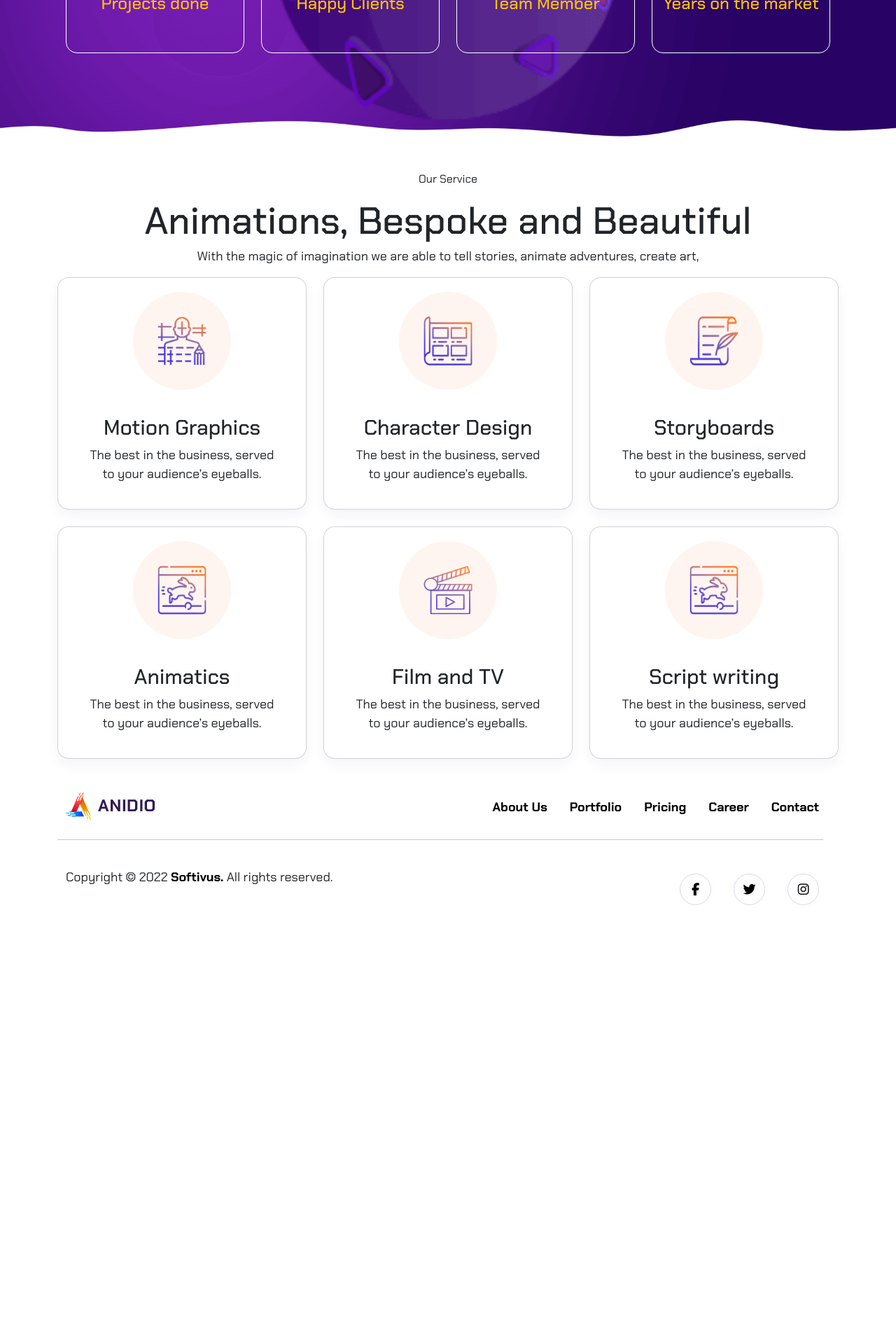
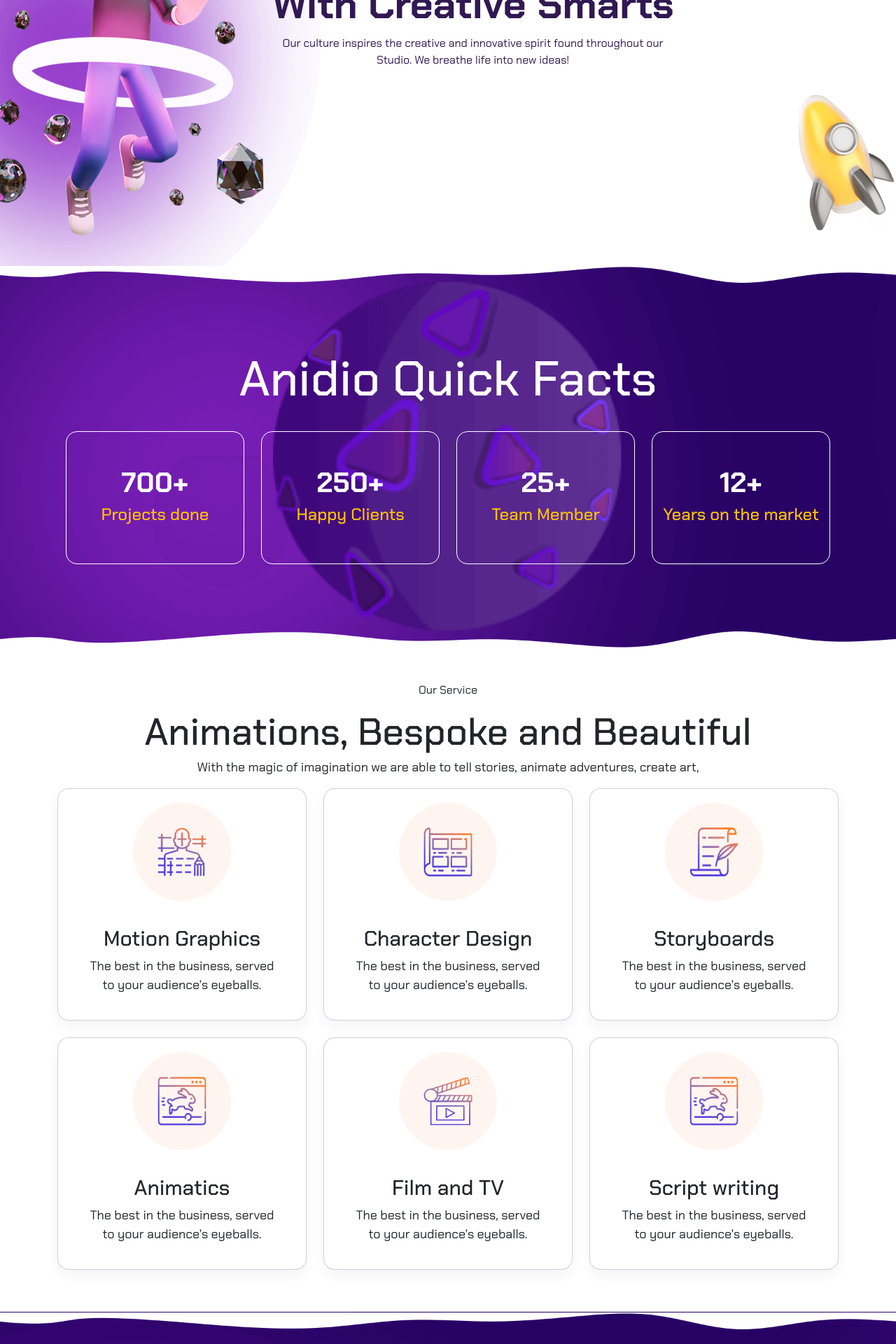
Before and after one commit to alessandro-barate/proj-html-vuejs, a Vue app: page /about in a window 1280 px wide. Shown: the part 860-2780 px from the top of the page at 70% size. Before the commit the page ends 2177 px from the top, so only its background shows below. Built offline with nearby package versions, Linux system fonts and the light colour scheme.

Commit message:
[UPD]ADDED STORYTELLING AND  SMART COMP TO ABOUT US

```diff
--- a/src/pages/AppAboutUs.vue
+++ b/src/pages/AppAboutUs.vue
@@ -2,6 +2,8 @@
 import jumbotronComponent from "../components/jumbotronAboutUs.vue";
 import counterComp from "../components/countercomp.vue";
 import ourServicecomp from "../components/ourServicecomp.vue";
+import smartComponent from "../components/SmartComponent.vue";
+import storyTelling from "../components/AppStorytelling.vue";
 export default {
   name: "AppAboutUs",
   data() {
@@ -17,13 +19,17 @@
     jumbotronComponent,
     counterComp,
     ourServicecomp,
+    smartComponent,
+    storyTelling,
   },
   methods: {},
 };
 </script>
 <template>
   <jumbotronComponent :title="Pagename" :Image="jumboImg"></jumbotronComponent>
+  <smartComponent></smartComponent>
   <counterComp></counterComp>
   <ourServicecomp></ourServicecomp>
+  <storyTelling></storyTelling>
 </template>
 <style scoped lang="scss"></style>
```
